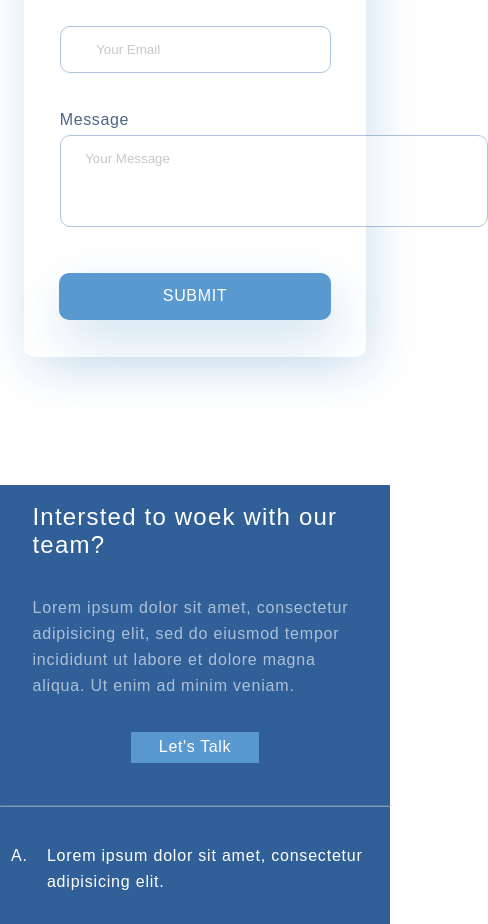
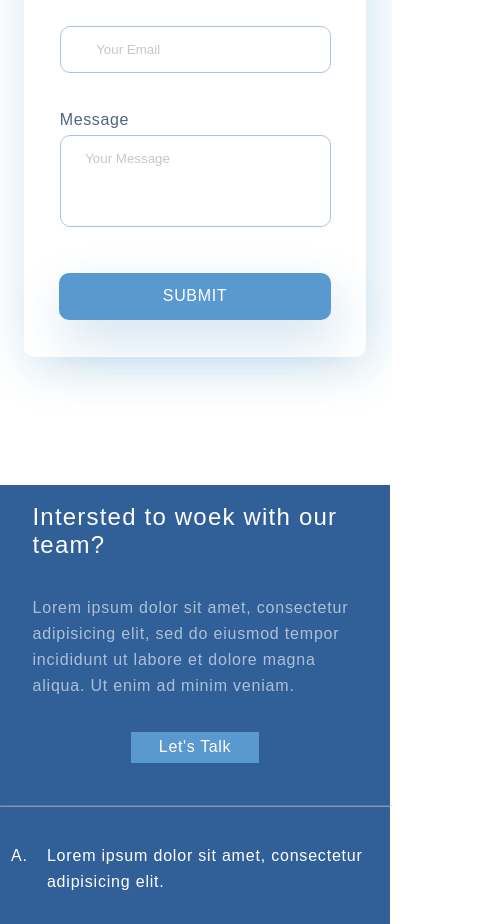
Before and after one commit to Sasha20044002/website, a plain HTML site: page index.html in a window 390 px wide. Shown: the part 1441-2365 px from the top of the page, 488 px wide, since content can reach past the window. Drawn offline with Linux system fonts and the light colour scheme.

Commit message:
Update style.css

```diff
--- a/style.css
+++ b/style.css
@@ -492,7 +492,7 @@ hr {
     }
 
     .textarea {
-        min-width: 271.6px;
+        width: 271.6px;
         height: 92.52px;
         margin-right: 0;
     }
```
